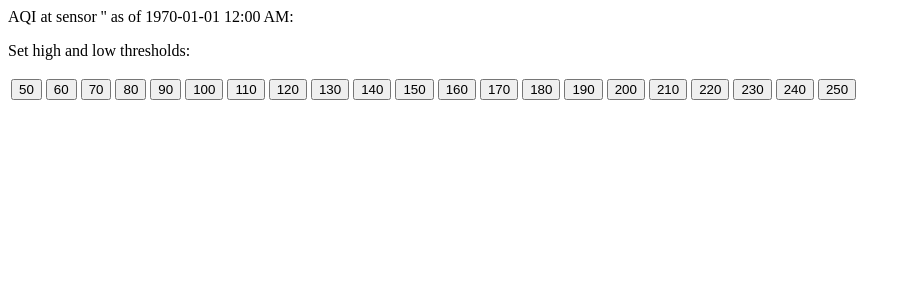
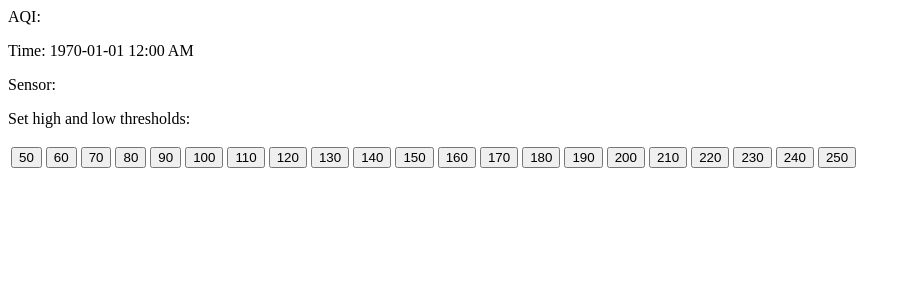
Before and after one commit to g1a/aqi-bat, a PHP site: page / in a window 1280 px wide. Shown: the top 300 px of the page, without its empty margins (0-911 px from the left). Run offline with PHP 8.4, Linux system fonts and the light colour scheme; data that the repository does not hold is empty.

Commit message:
Better message formatting

```diff
--- a/htdocs/index.php
+++ b/htdocs/index.php
@@ -10,7 +10,7 @@
 $timestamp = date('Y-m-d h:i A', $state['sensor-read-timestamp']);
 $sensor = $state['sensor-label'];
 
-print "<p>AQI at sensor '$sensor' as of $timestamp: $aqi</p>";
+print "<p>AQI: $aqi</p><p>Time: $timestamp</p><p>Sensor: $sensor</p>";
 
 print "<form method='POST' action='threshold.php'>";
 
```
